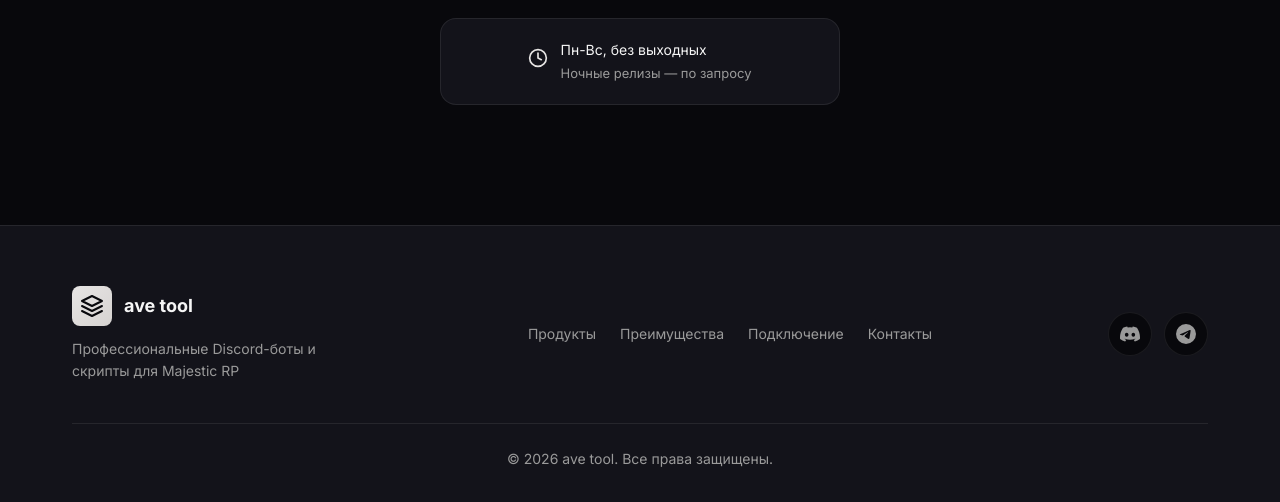
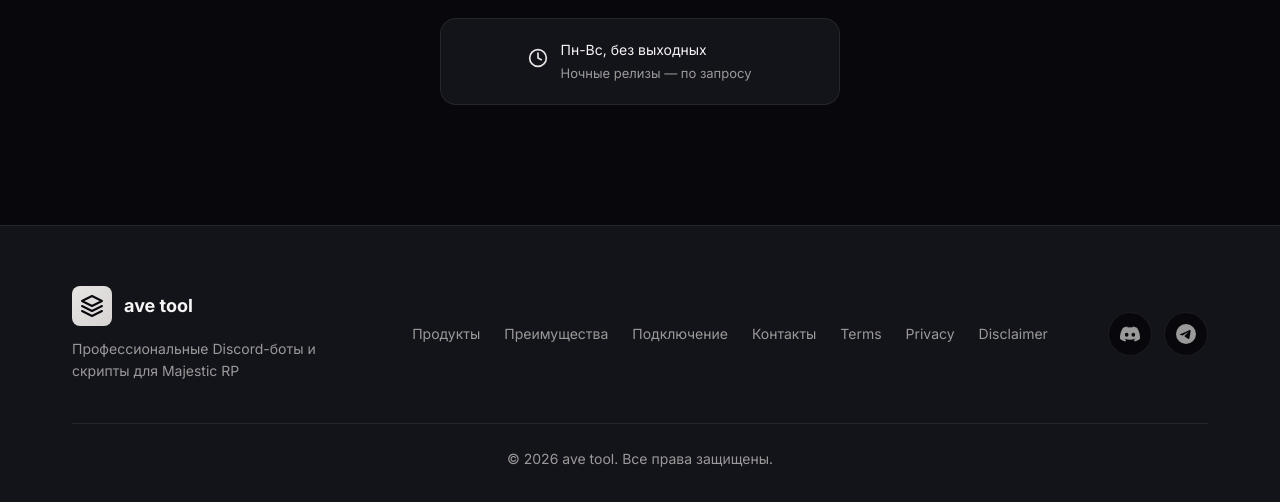
Before and after one commit to bvsmma/ave-prod, a plain HTML site: page index.html in a window 1280 px wide. Shown: the part 4716-5218 px from the top of the page. Drawn offline with Linux system fonts and the light colour scheme.

Commit message:
Add links to Terms, Privacy, and Disclaimer pages

```diff
--- a/index.html
+++ b/index.html
@@ -462,6 +462,10 @@
           <a href="#features" data-i18n="nav.features">Преимущества</a>
           <a href="#how-it-works" data-i18n="nav.howItWorks">Подключение</a>
           <a href="#contact" data-i18n="nav.contact">Контакты</a>
+          <a href="/terms.html">Terms</a>
+          <a href="/privacy.html">Privacy</a>
+          <a href="/disclaimer.html">Disclaimer</a>
+
         </div>
 
         <div class="footer-social">
```
